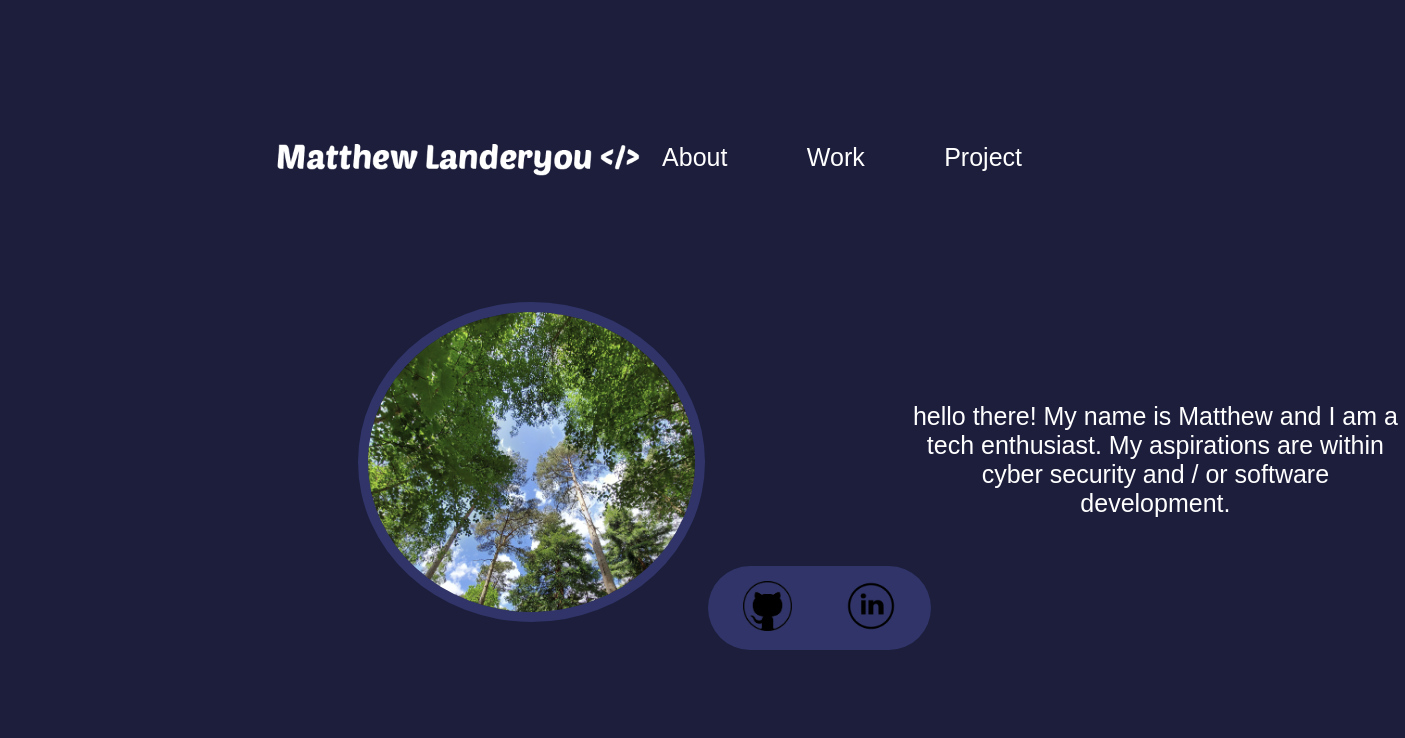
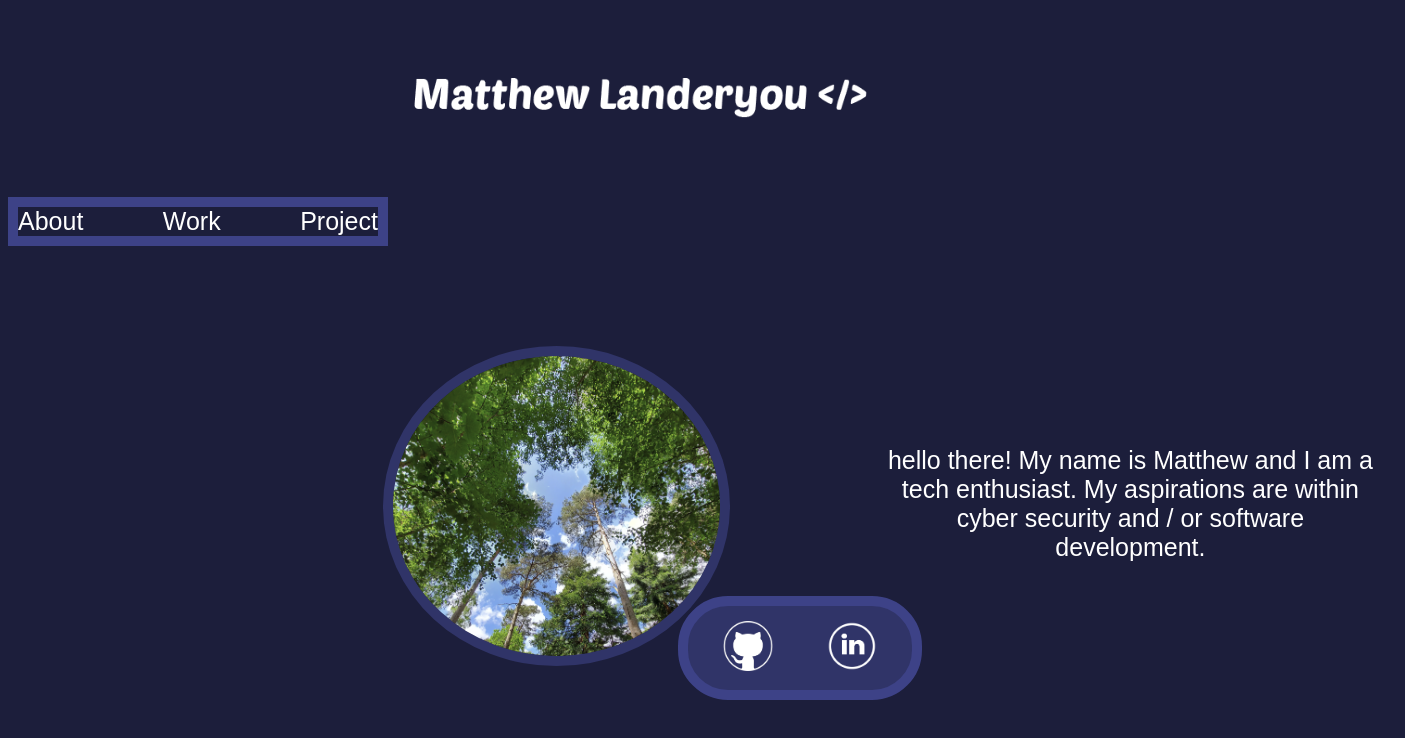
Before and after one commit to Landeryou05/Personal-Website, a plain HTML site: page index.html in a window 1280 px wide. Shown: the whole page, 1405 px wide, since content can reach past the window. Drawn offline with Linux system fonts and the light colour scheme; a web font is replaced by a local one.

Commit message:
Major Changes 7

```diff
--- a/index.html
+++ b/index.html
@@ -26,8 +26,8 @@
     </div>
 
     <div id="Social">
-        <div class="Platforms" id="Github"><a href="https://github.com/Landeryou05"><img class="Platforms-Images" src="./ASSETS/SOCIAL/GITHUB BLACK.png"></a></div>
-        <div class="Platforms" id="Linkedin"><a href="https://www.linkedin.com/in/matthewlanderyou/"><img class="Platforms-Images" src="./ASSETS/SOCIAL/LINKEDIN BLACK.png"></a></div>
+        <div class="Platforms" id="Github"><a href="https://github.com/Landeryou05" target="_blank"><img class="Platforms-Images" src="./ASSETS/SOCIAL/GITHUB WHITE.png"></a></div>
+        <div class="Platforms" id="Linkedin"><a href="https://www.linkedin.com/in/matthewlanderyou/" target="_blank"><img class="Platforms-Images" src="./ASSETS/SOCIAL/LINKEDIN WHITE.png"></a></div>
     </div>
 </body>
 </html>
--- a/styles/styles.css
+++ b/styles/styles.css
@@ -1,4 +1,3 @@
-@import url('https://fonts.googleapis.com/css2?family=Raleway:ital@0;1&display=swap');
 @import url('https://fonts.googleapis.com/css2?family=Poetsen+One&display=swap');
 
 *{
@@ -11,16 +10,19 @@ body{
 }
 
 #Logo{
-    margin: auto;
+    margin-top: 25px;
     align-items: right;
     float: left;
     color: white;
 }
 
 #Logo-image{
-    height: 100px;
-    margin-left: 250px;
-    margin-top: 100px;
+    height: 125px;
+}
+
+#Logo-div{
+    display: flex;
+    justify-content: center;
 }
 
 a{
@@ -28,12 +30,11 @@ a{
 }
 
 #Pages{
-    margin: auto;
     text-align: center;
-    float: right;
     color: white;
-    margin-right: 250px;
-    margin-top: 135px;
+    margin-top: 35px;
+    width: fit-content;
+    border: 10px solid #3d4287;
 }
 
 .Pages{
@@ -58,9 +59,9 @@ a{
 }
 
 #Content{
-    padding-top: 90px;
+    padding-top: 100px;
     margin-right: 600px;
-    margin-left: 350px;
+    margin-left: 375px;
     width: 500px;
     display: flex;
     float: left;
@@ -73,7 +74,7 @@ a{
 }
 
 #Paragraph-Div{
-    padding-left: 200px;
+    padding-left: 150px;
 }
 
 p{
@@ -86,14 +87,15 @@ p{
 #Social{
     position: fixed;
     bottom: 0;
-    margin-bottom: 150px;
-    margin-left: 700px;
+    margin-bottom: 100px;
+    margin-left: 670px;
     background-color: #303468;
     padding-top: 15px;
     padding-bottom: 15px;
     padding-left: 35px;
     padding-right: 35px;
     border-radius: 50px;
+    border: 10px solid #3d4287;
 }
 
 .Platforms{
```
Also changed, not shown: scripting/script.js (deleted, +0 -8 lines).
